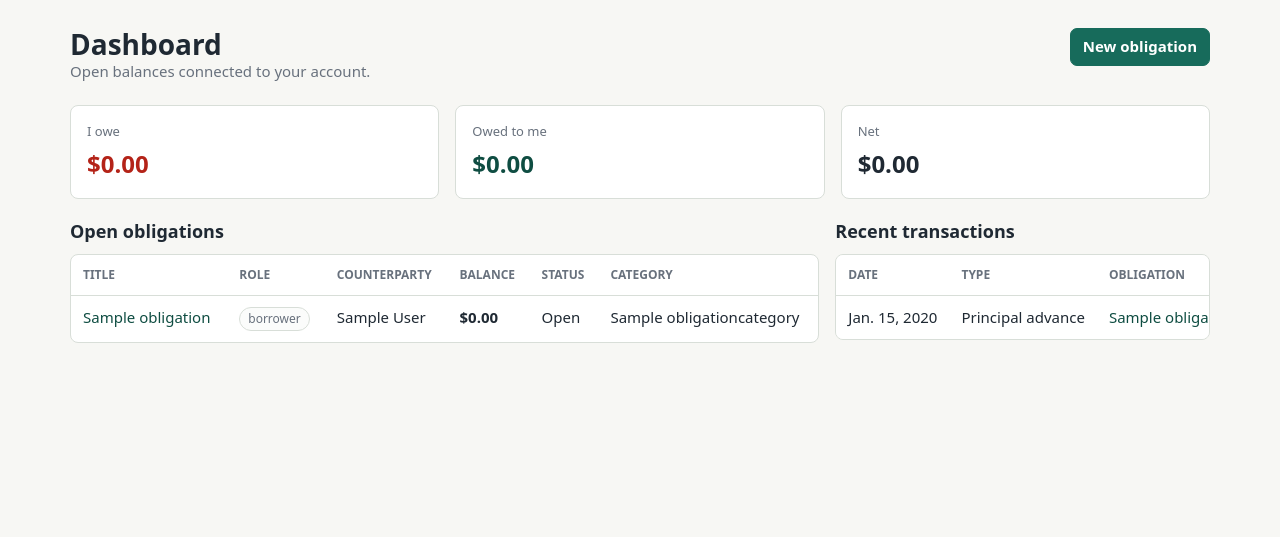
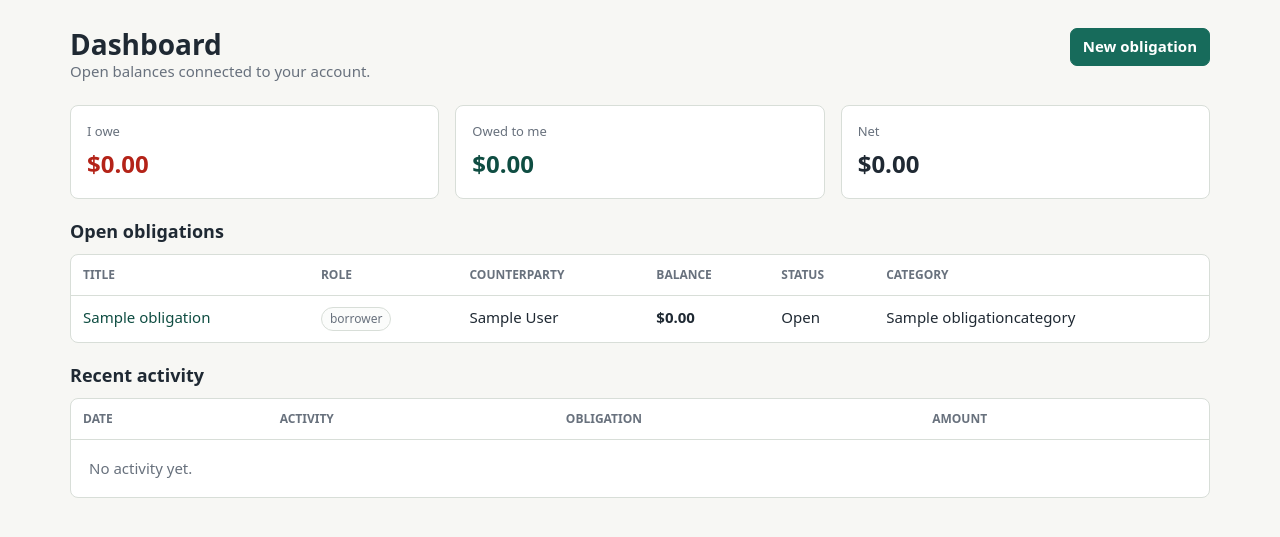
Before and after one commit to Turkevych96/TrustTrack, a Django app: page / in a window 1280 px wide. Shown: the part 51-588 px from the top of the page. Run offline with Django 5.2, Linux system fonts and the light colour scheme; a user stored in the database is signed in; tables that the repository leaves empty hold one stand-in row (values such as "Sample post").

Commit message:
feat: update dashboard to display recent activity with enhanced layout and styling

```diff
--- a/ledger/templates/ledger/base.html
+++ b/ledger/templates/ledger/base.html
@@ -244,6 +244,14 @@
         .amount { font-variant-numeric: tabular-nums; font-weight: 650; }
         .positive { color: var(--accent-dark); }
         .negative { color: var(--danger); }
+        .activity-cell {
+            min-width: 180px;
+            white-space: normal;
+        }
+        .activity-meta {
+            margin-top: 2px;
+            font-size: 13px;
+        }
         .badge {
             display: inline-flex;
             align-items: center;
--- a/ledger/templates/ledger/dashboard.html
+++ b/ledger/templates/ledger/dashboard.html
@@ -49,35 +49,45 @@
     </section>
 {% endif %}
 
-<section class="grid main-side section-gap">
-    <div>
+<section class="section-gap">
     <h2>Open obligations</h2>
     {% include "ledger/partials/obligation_table.html" with rows=rows %}
-    </div>
-    <div>
-        <h2>Recent transactions</h2>
+</section>
+
+<section class="section-gap">
+    <h2>Recent activity</h2>
     <div class="table-wrap">
         <table>
             <thead>
                 <tr>
                     <th>Date</th>
-                        <th>Type</th>
+                    <th>Activity</th>
                     <th>Obligation</th>
+                    <th>Amount</th>
                 </tr>
             </thead>
             <tbody>
-                    {% for transaction in recent_transactions %}
+                {% for row in recent_activity_rows %}
                     <tr>
-                            <td>{{ transaction.transaction_date }}</td>
-                            <td>{{ transaction.get_transaction_type_display }}</td>
-                            <td><a href="{% url 'ledger:obligation_detail' transaction.obligation_id %}">{{ transaction.obligation.title }}</a></td>
+                        <td>{{ row.event.event_date }}</td>
+                        <td class="activity-cell">
+                            {{ row.label }}
+                            {% if row.category or row.details %}
+                                <div class="muted activity-meta">
+                                    {% if row.category %}{{ row.category }}{% endif %}
+                                    {% if row.category and row.details %} - {% endif %}
+                                    {% if row.details %}{{ row.details }}{% endif %}
+                                </div>
+                            {% endif %}
+                        </td>
+                        <td><a href="{% url 'ledger:obligation_detail' row.event.obligation_id %}">{{ row.event.obligation.title }}</a></td>
+                        <td class="amount {{ row.amount_class }}">{{ row.signed_amount_units|signed_money_units }}</td>
                     </tr>
                 {% empty %}
-                        <tr><td colspan="3" class="empty">No transactions yet.</td></tr>
+                    <tr><td colspan="4" class="empty">No activity yet.</td></tr>
                 {% endfor %}
             </tbody>
         </table>
-        </div>
     </div>
 </section>
 {% endblock %}
--- a/ledger/views.py
+++ b/ledger/views.py
@@ -654,11 +654,12 @@
     rows = [_obligation_row(obligation, request.user) for obligation in open_obligations]
     i_owe = sum(row['balance_units'] for row in rows if row['role'] == 'borrower')
     owed_to_me = sum(row['balance_units'] for row in rows if row['role'] == 'creditor')
-    recent_transactions = (
-        LedgerTransaction.objects.filter(obligation__in=open_obligations)
-        .select_related('obligation', 'financial_event')
-        .order_by('-transaction_date', '-created_at')[:10]
+    recent_activity_events = (
+        FinancialEvent.objects.filter(obligation__in=all_obligations, voided_at__isnull=True)
+        .select_related('obligation')
+        .order_by('-event_date', '-created_at')[:10]
     )
+    recent_activity_rows = [_activity_row(event, request.user) for event in recent_activity_events]
     return render(
         request,
         'ledger/dashboard.html',
@@ -667,7 +668,7 @@
             'i_owe': i_owe,
             'owed_to_me': owed_to_me,
             'net_balance': owed_to_me - i_owe,
-            'recent_transactions': recent_transactions,
+            'recent_activity_rows': recent_activity_rows,
             'balance_history': balance_history,
             'balance_history_chart_payload': balance_history_payload,
             'balance_history_latest_net_class': 'positive' if balance_history['latest_net_units'] >= 0 else 'negative',
```
Also changed, not shown: ledger/tests.py (+31 -0 lines). Lines whose indentation alone changed are shown as unchanged.
